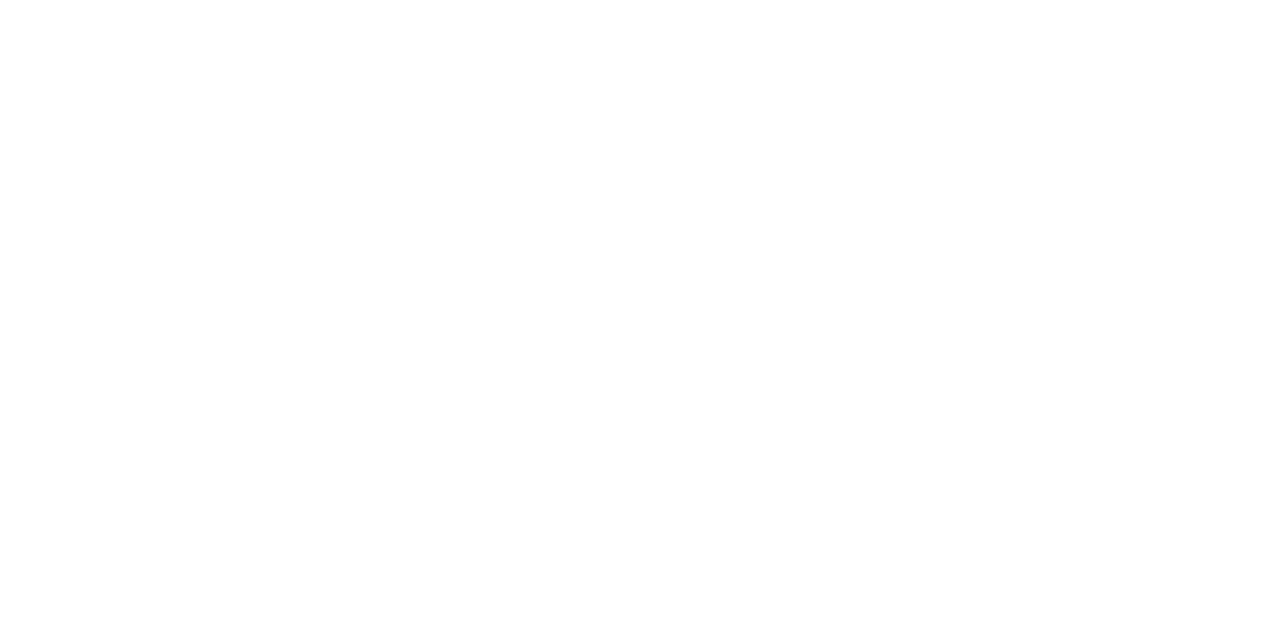
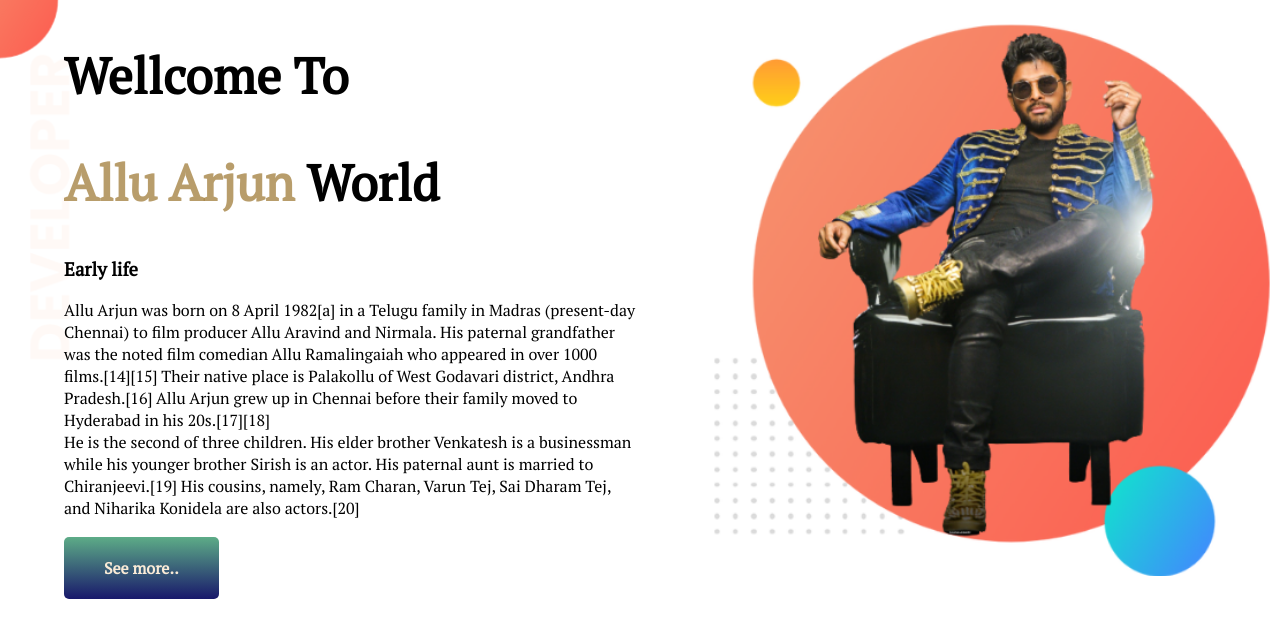
Before and after one commit to JarifMahfuz/allu-arjun, a plain HTML site: page index.html in a window 1280 px wide. Drawn offline with Linux system fonts and the light colour scheme.

Commit message:
top banner added

```diff
--- a/index.html
+++ b/index.html
@@ -1,13 +1,51 @@
 <!DOCTYPE html>
 <html lang="en">
+
 <head>
     <meta charset="UTF-8">
     <meta http-equiv="X-UA-Compatible" content="IE=edge">
     <meta name="viewport" content="width=device-width, initial-scale=1.0">
     <title>Allu Arjun</title>
+    <link rel="preconnect" href="https://fonts.googleapis.com">
+    <link rel="preconnect" href="https://fonts.gstatic.com" crossorigin>
+    <link
+        href="https://fonts.googleapis.com/css2?family=Merriweather:ital@1&family=Oswald&family=PT+Serif&family=Poppins:wght@400;500;700&display=swap"
+        rel="stylesheet">
     <link rel="stylesheet" href="style.css">
 </head>
+
 <body>
+    <section class="top-banner">
+        <div class="half-width">
+            <h1>Wellcome To</h1>
+            <h1> <span class="allu">Allu Arjun</span> World</h1>
+
+            <h3>Early life</h3>
+            <p>
+                Allu Arjun was born on 8 April 1982[a] in a Telugu family in Madras (present-day Chennai) to film
+                producer
+                Allu
+                Aravind and Nirmala. His paternal grandfather was the noted film comedian Allu Ramalingaiah who appeared
+                in
+                over
+                1000 films.[14][15] Their native place is Palakollu of West Godavari district, Andhra Pradesh.[16] Allu
+                Arjun
+                grew up in Chennai before their family moved to Hyderabad in his 20s.[17][18] <br>
+                He is the second of three children. His elder brother Venkatesh is a businessman while his younger
+                brother
+                Sirish is an actor. His paternal aunt is married to Chiranjeevi.[19] His cousins, namely, Ram Charan,
+                Varun
+                Tej,
+                Sai Dharam Tej, and Niharika Konidela are also actors.[20]
+            </p><br>
+            <a class="link-button" target="_blank" href="https://en.wikipedia.org/wiki/Allu_Arjun#Early_life">See
+                more..</a>
+        </div>
+        <div class="half-width">
+            <img src="images/Jarif Mahfuz (1).png" alt="">
+        </div>
+    </section>
 
 </body>
+
 </html>
--- a/style.css
+++ b/style.css
@@ -0,0 +1,39 @@
+body {
+    font-family: 'Merriweather', serif;
+    font-family: 'Oswald', sans-serif;
+    font-family: 'Poppins', sans-serif;
+    font-family: 'PT Serif', serif;
+    margin: 0;
+}
+
+h1 {
+    font-size: 50px;
+}
+
+.allu {
+    color: rgba(138, 94, 12, 0.607);
+}
+
+.top-banner {
+    display: flex;
+    background-image: url(images/top-banner.png);
+    background-repeat: no-repeat;
+}
+
+.half-width {
+    width: 50%;
+    padding-left: 5%;
+}
+
+.half-width img {
+    width: 100%;
+}
+
+.link-button {
+    background-image: linear-gradient(rgb(93, 172, 135), rgb(24, 24, 107));
+    padding: 20px 40px;
+    text-decoration: none;
+    border-radius: 5px;
+    font-weight: 700;
+    color: antiquewhite;
+}
```
Also changed, not shown: images/Jarif Mahfuz (1).png (added), images/Jarif Mahfuz (2).png (added), images/Jarif Mahfuz.png (added), images/top-banner.png (added).
